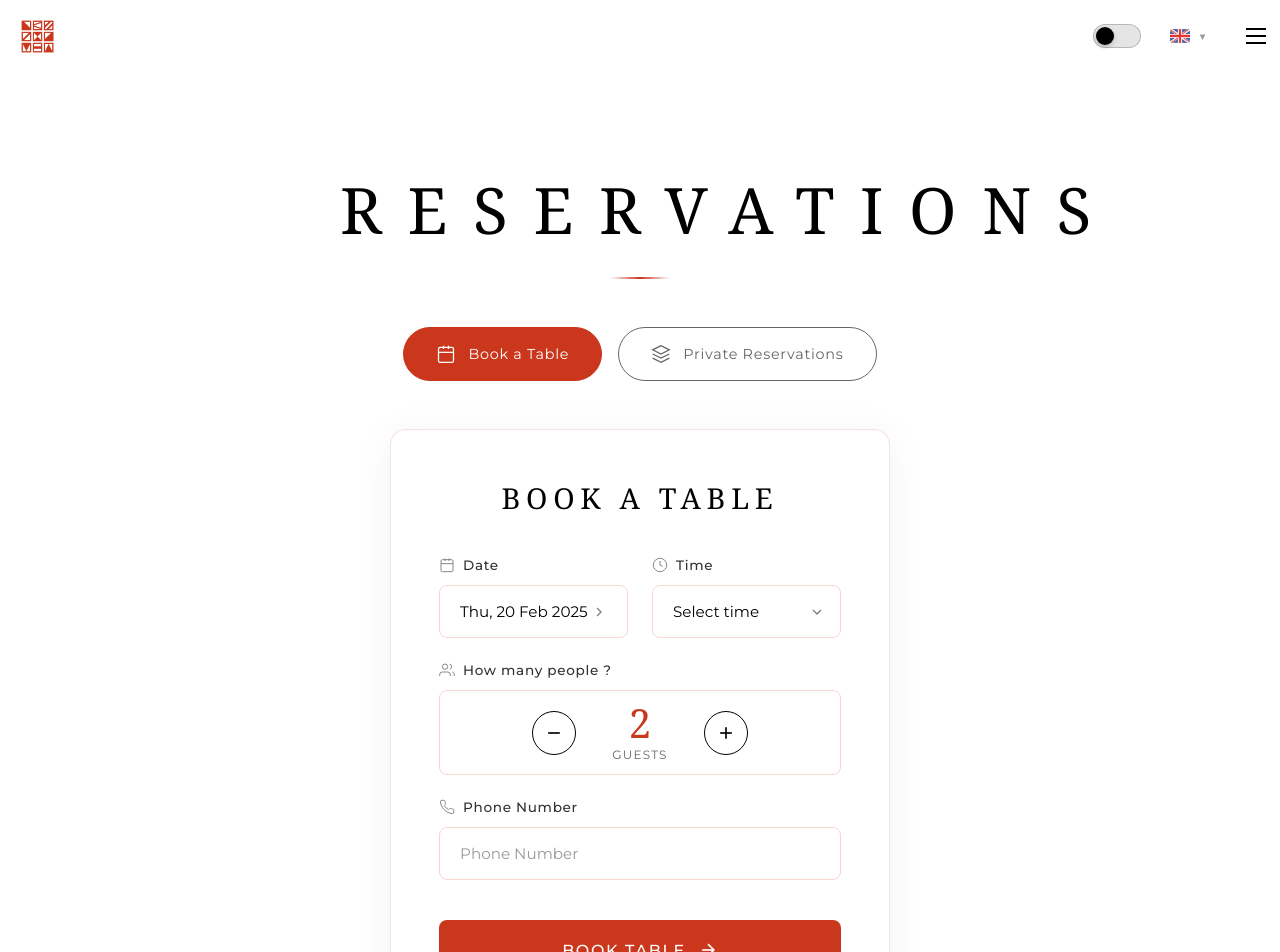
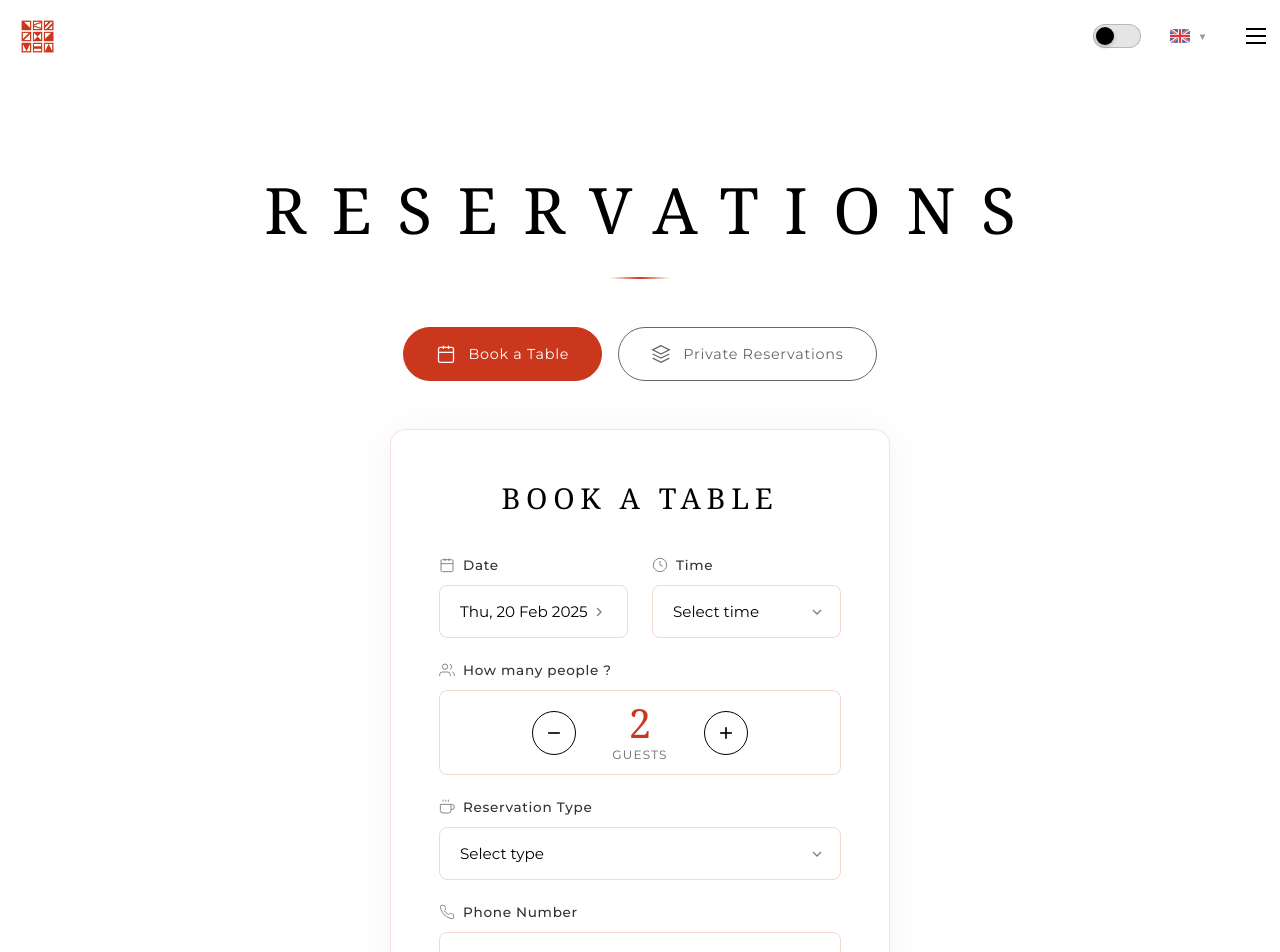
Before and after one commit to Smiljanic19A/tanin, a Vue app: page /reservations in a window 1280 px wide. Shown: the top 952 px of the page. Built offline with nearby package versions, Linux system fonts and the light colour scheme; a web font is replaced by a local one.

Commit message:
Reservation page polished

```diff
--- a/src/locales/english.json
+++ b/src/locales/english.json
@@ -131,6 +131,13 @@
       "email": "Contact Email",
       "eventType": "Event Type",
       "selectEventType": "Select event type",
+      "reservationType": "Reservation Type",
+      "selectReservationType": "Select type",
+      "reservationTypes": {
+        "dining": "Dining",
+        "drinks": "Drinks Only",
+        "both": "Dining & Drinks"
+      },
       "message": "Message",
       "messagePlaceholder": "Tell us about your event, special requirements, or any other details...",
       "budget": "Budget",
--- a/src/locales/serbian.json
+++ b/src/locales/serbian.json
@@ -122,6 +122,13 @@
       "email": "Kontakt Email",
       "eventType": "Tip Događaja",
       "selectEventType": "Izaberite tip događaja",
+      "reservationType": "Večera ili Piće",
+      "selectReservationType": "Izaberite tip",
+      "reservationTypes": {
+        "dining": "Večera",
+        "drinks": "Samo Piće",
+        "both": "Večera i Piće"
+      },
       "message": "Poruka",
       "messagePlaceholder": "Recite nam o vašem događaju, posebnim zahtevima ili bilo kojim drugim detaljima...",
       "budget": "Budžet",
--- a/src/views/ReservationsView.vue
+++ b/src/views/ReservationsView.vue
@@ -150,6 +150,37 @@
                 </div>
               </div>
 
+              <!-- Reservation Type (Dining/Drinks) -->
+              <div class="form-field">
+                <label class="field-label">
+                  <span class="label-icon">
+                    <svg viewBox="0 0 24 24" fill="none" stroke="currentColor" stroke-width="1.5">
+                      <path d="M18 8h1a4 4 0 0 1 0 8h-1"/>
+                      <path d="M2 8h16v9a4 4 0 0 1-4 4H6a4 4 0 0 1-4-4V8z"/>
+                      <line x1="6" y1="1" x2="6" y2="4"/>
+                      <line x1="10" y1="1" x2="10" y2="4"/>
+                      <line x1="14" y1="1" x2="14" y2="4"/>
+                    </svg>
+                  </span>
+                  <transition name="slide-text" mode="out-in">
+                    <span :key="currentLanguage + 'reservations.privateForm.reservationType'">{{ $t('reservations.privateForm.reservationType') }}</span>
+                  </transition>
+                </label>
+                <div class="select-wrapper">
+                  <select v-model="bookingForm.reservationType" class="styled-select">
+                    <option value="">{{ $t('reservations.privateForm.selectReservationType') }}</option>
+                    <option v-for="resType in reservationTypes" :key="resType.value" :value="resType.value">
+                      {{ resType.label }}
+                    </option>
+                  </select>
+                  <span class="select-arrow">
+                    <svg viewBox="0 0 24 24" fill="none" stroke="currentColor" stroke-width="2">
+                      <polyline points="6,9 12,15 18,9"/>
+                    </svg>
+                  </span>
+                </div>
+              </div>
+
               <!-- Phone Field -->
               <div class="form-field">
                 <label class="field-label">
@@ -243,7 +274,7 @@
                 </div>
               </div>
 
-              <!-- Row 2: Event Type, People, Budget -->
+              <!-- Row 2: Event Type, People & Budget -->
               <div class="form-row form-row-triple">
                 <div class="form-field">
                   <label class="field-label">
@@ -468,7 +499,8 @@ export default {
       ],
       bookingForm: {
         time: '',
-        phone: ''
+        phone: '',
+        reservationType: ''
       },
       privateForm: {
         date: new Date(2025, 1, 20),
@@ -512,6 +544,13 @@ export default {
       return types.map(type => ({
         value: type,
         label: this.$t(`reservations.privateForm.eventTypes.${type}`)
+      }));
+    },
+    reservationTypes() {
+      const types = ['dining', 'drinks', 'both'];
+      return types.map(type => ({
+        value: type,
+        label: this.$t(`reservations.privateForm.reservationTypes.${type}`)
       }));
     },
     budgetRanges() {
@@ -644,11 +683,18 @@ export default {
   padding: 6rem 2rem 3rem;
   text-align: center;
   position: relative;
+  display: flex;
+  justify-content: center;
+  align-items: center;
+  width: 100%;
 }
 
 .hero-content {
-  max-width: 600px;
-  margin: 0 auto;
+  width: 100%;
+  display: flex;
+  flex-direction: column;
+  align-items: center;
+  justify-content: center;
 }
 
 .page-title {
@@ -658,6 +704,14 @@ export default {
   letter-spacing: 0.4em;
   margin: 0;
   text-transform: uppercase;
+  text-align: center;
+  width: 100%;
+}
+
+.page-title span {
+  display: inline-block;
+  /* Compensate for letter-spacing on last character to center properly */
+  padding-left: 0.4em;
 }
 
 .title-accent {
```
